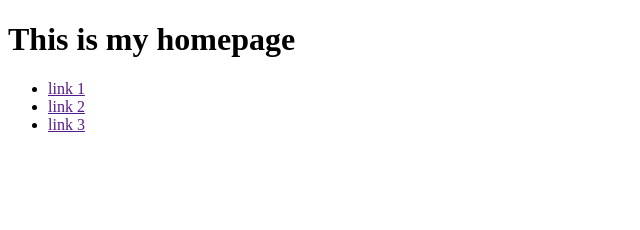
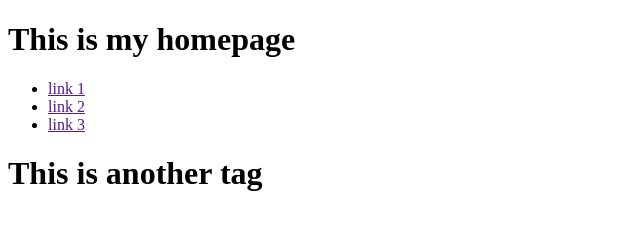
Before and after one commit to Rohini-12/GitDemo2, a plain HTML site: page index.html in a window 1280 px wide. Shown: the whole page, without its empty margins (0-640 px from the left). Drawn offline with Linux system fonts and the light colour scheme.

Commit message:
second commit

```diff
--- a/index.html
+++ b/index.html
@@ -12,5 +12,7 @@
         <li class="link" id="linkId2"><a href="">link 2</a></li>
         <li class="link" id="linkId3"><a href="">link 3</a></li>
     </ul>
+    <h1>This is another tag</h1>
+
 </body>
 </html>
```
Also changed, not shown: aboutus.html (+1 -0 lines).
